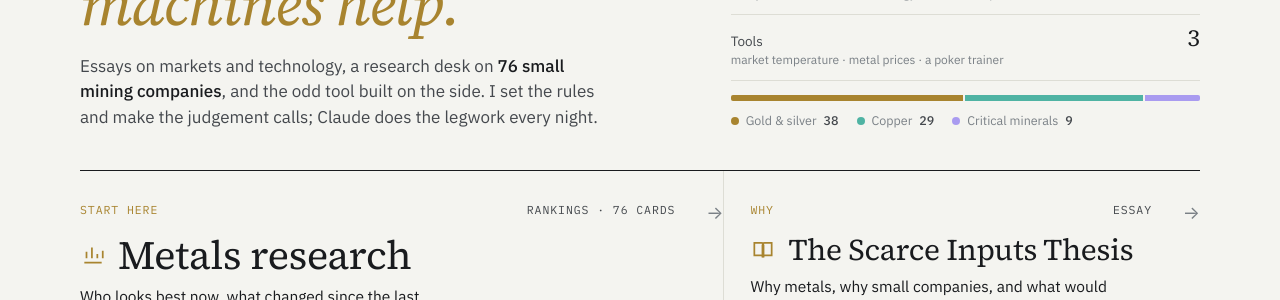
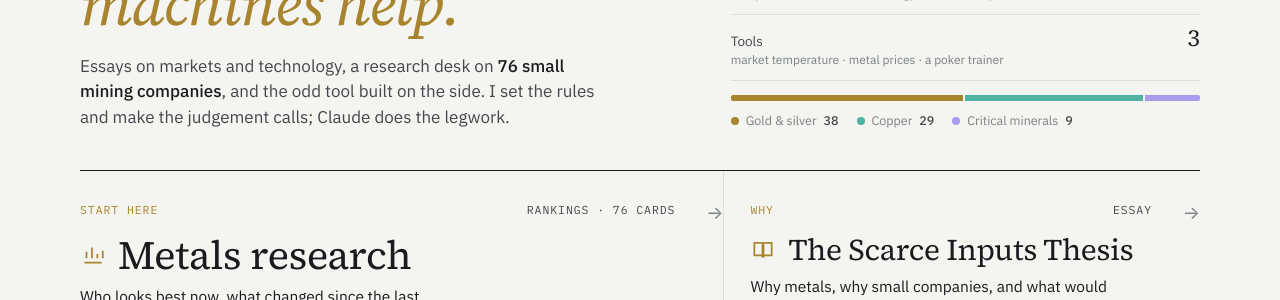
Before and after one commit to Chungwin/chungwin.github.io, a Jekyll site: the page built from index.html, in a window 1280 px wide. Shown: the part 266-566 px from the top of the page. Built offline with Jekyll 4.4.1, drawn with Linux system fonts in a browser that asks for light colours.

Commit message:
Rebrand draft: 'Claude does the legwork.'
Co-Authored-By: Claude Opus 5.5 <noreply@anthropic.com>
Claude-Session: https://claude.ai/code/session_01Sc44kzVS9SuGufLDku6ZWX

```diff
--- a/_layouts/home.html
+++ b/_layouts/home.html
@@ -8,7 +8,7 @@ layout: default
 <section class="hero">
   <div>
     <h1>Ideas, written and built. <span class="mach">These days, <span id="machine">machines help.</span><span class="taphint" id="taphint" aria-hidden="true">⇥ tab</span><span class="caret" id="caret" aria-hidden="true">▏</span></span></h1>
-    <p class="lede">Essays on markets and technology, a research desk on <b>{% if eq.companies %}{{ eq.companies }} {% endif %}small mining companies</b>, and the odd tool built on the side. I set the rules and make the judgement calls; Claude does the legwork every night.</p>
+    <p class="lede">Essays on markets and technology, a research desk on <b>{% if eq.companies %}{{ eq.companies }} {% endif %}small mining companies</b>, and the odd tool built on the side. I set the rules and make the judgement calls; Claude does the legwork.</p>
   </div>
   <div class="ledger" aria-label="What's here">
     <div class="row"><div class="lab">Research<span>{% if eq.companies %}{{ eq.companies }} {% endif %}small mining companies, scored after every US trading day</span></div><div class="v">Daily</div></div>
```
